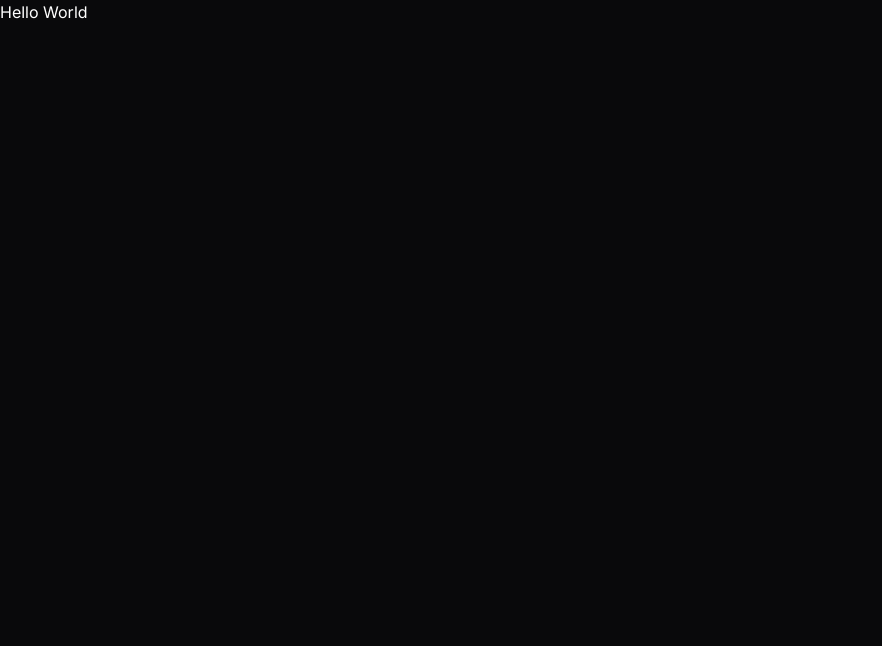
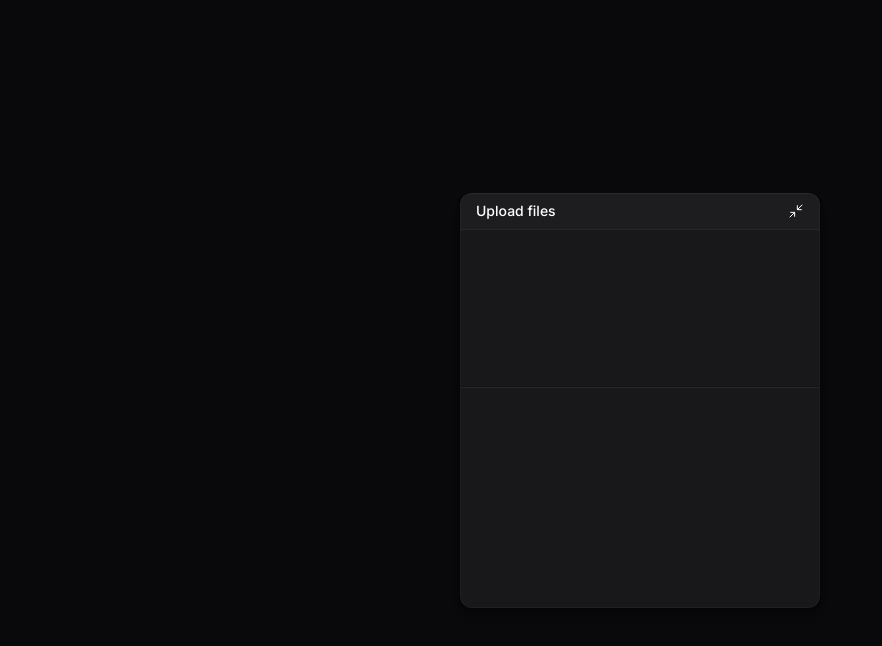
Before and after one commit to burn-c/upload-widget-web, a React (Vite) app: page / in a window 1280 px wide. Shown: the top 646 px of the page, without its empty margins (0-882 px from the left). Built offline with nearby package versions, Linux system fonts and the light colour scheme.

Commit message:
feat(components): adds tailwind and widget structure

```diff
--- a/package.json
+++ b/package.json
@@ -11,7 +11,8 @@
   },
   "dependencies": {
     "react": "^19.2.7",
-    "react-dom": "^19.2.7"
+    "react-dom": "^19.2.7",
+    "lucide-react": "^0.462.0"
   },
   "devDependencies": {
     "@eslint/js": "^10.0.1",
--- a/src/App.tsx
+++ b/src/App.tsx
@@ -1,8 +1,9 @@
-function App() {
+import { UploadWidget } from "./components/upload-widget";
 
+export function App() {
   return (
-        <h1>Hello World</h1>
-  )
+    <main className="h-dvh flex flex-col items-center justify-center p-10">
+      <UploadWidget />
+    </main>
+  );
 }
-
-export default App
--- /dev/null
+++ b/src/components/upload-widget-dropzone.tsx
@@ -0,0 +1,3 @@
+export function UploadWidgetDropzone() {
+  return <div className="px-3 h-32"></div>;
+}
--- /dev/null
+++ b/src/components/upload-widget-header.tsx
@@ -0,0 +1,12 @@
+import { Minimize2 } from "lucide-react";
+
+export function UploadWidgetHeader() {
+  return (
+    <div className="w-full p-4 py-2 bg-white/2 border-zinc-800 border-b flex items-center justify-between">
+      <span className="text-sm font-medium">Upload files</span>
+      <button>
+        <Minimize2 strokeWidth={1.5} className="size-4" />
+      </button>
+    </div>
+  );
+}
--- /dev/null
+++ b/src/components/upload-widget-upload-list.tsx
@@ -0,0 +1,3 @@
+export function UploadWidgetUploadList() {
+  return <div className="px-3 h-48"></div>;
+}
--- /dev/null
+++ b/src/components/upload-widget.tsx
@@ -0,0 +1,20 @@
+
+import { UploadWidgetDropzone } from "./upload-widget-dropzone";
+import { UploadWidgetHeader } from "./upload-widget-header";
+import { UploadWidgetUploadList } from "./upload-widget-upload-list";
+
+export function UploadWidget() {
+  return (
+    <div className="bg-zinc-900 w-full overflow-hidden max-w-[360px] rounded-xl shadow-shape">
+      <UploadWidgetHeader />
+
+      <div className="flex flex-col gap-4 py-3">
+        <UploadWidgetDropzone />
+
+        <div className="h-px bg-zinc-800 border-t border-black/50 box-content" />
+
+        <UploadWidgetUploadList />
+      </div>
+    </div>
+  );
+}
--- a/src/main.tsx
+++ b/src/main.tsx
@@ -2,7 +2,7 @@
 
 import { StrictMode } from 'react'
 import { createRoot } from 'react-dom/client'
-import App from './App.tsx'
+import { App } from './App'
 
 createRoot(document.getElementById('root')!).render(
   <StrictMode>
--- a/tailwind.config.js
+++ b/tailwind.config.js
@@ -8,9 +8,16 @@
   ],
   theme: {
     extend: {
+      opacity: {
+        2: 0.02,
+      },
       fontFamily: {
         sans: ["Inter", ...theme.fontFamily.sans],
-      }
+      },
+      boxShadow: {
+        shape: '0px 8px 8px rgba(0, 0, 0, 0.1), 0px 4px 4px rgba(0, 0, 0, 0.1), 0px 2px 2px rgba(0, 0, 0, 0.1), 0px 0px 0px 1px rgba(0, 0, 0, 0.1), inset 0px 0px 0px 1px rgba(255, 255, 255, 0.03), inset 0px 1px 0px rgba(255, 255, 255, 0.03)',
+        'shape-content': '0px 0px 0px 1px rgba(0, 0, 0, 0.25), inset 0px 1px 0px rgba(255, 255, 255, 0.02), inset 0px 0px 0px 1px rgba(255, 255, 255, 0.02)',
+      },
     },
   },
   plugins: [],
```
Also changed, not shown: postcss.config.cjs (renamed from postcss.config.js), 1 other file (tests, documents, lock files or other folders).
